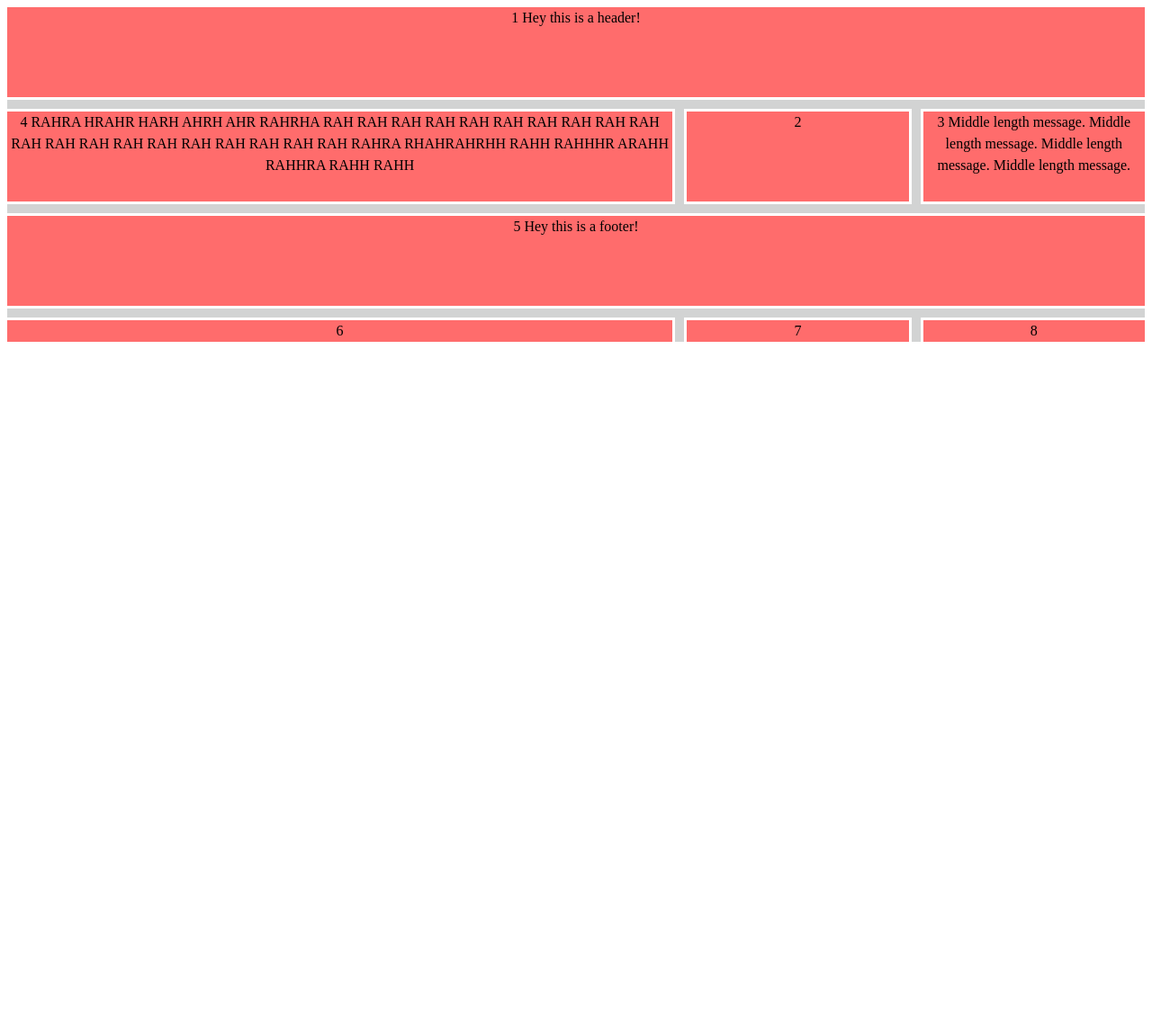
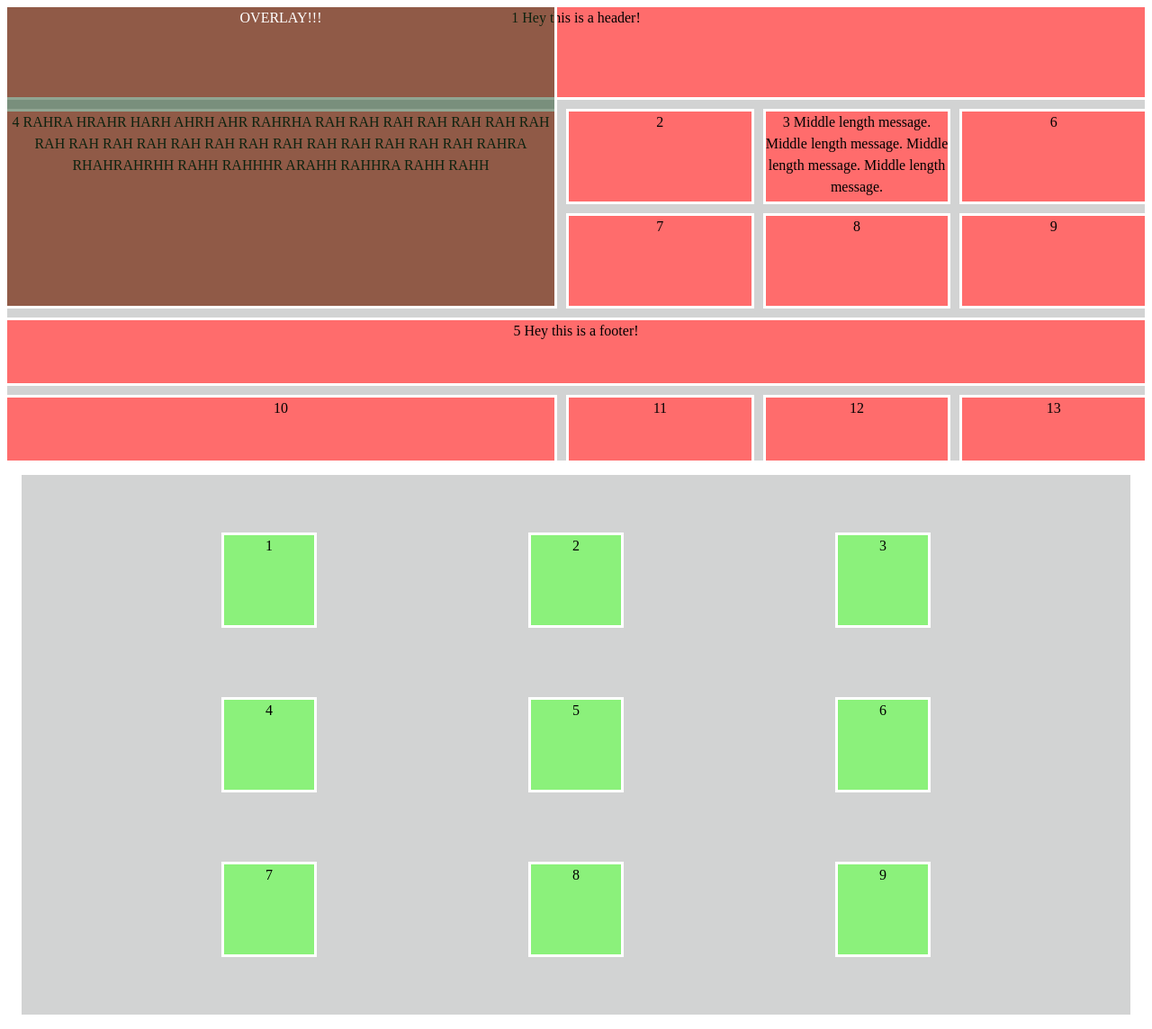
Before and after one commit to RasmusEriksson/wu2-grid, a plain HTML site: page index.html in a window 1280 px wide. Shown: the whole page at 90% size. Before the commit the page ends 808 px from the top, so only its background shows below. Drawn offline with Linux system fonts and the light colour scheme.

Commit message:
Gjort mer om implicit grids och applicerat och även lagt till ett extra grid för att prova på hur justify-content och align-content påverkar elementen

```diff
--- a/index.html
+++ b/index.html
@@ -8,6 +8,7 @@
 </head>
 <body>
     <article class="grid-container">
+        <p class="overlay">OVERLAY!!!</p>
         <p class="header">1 Hey this is a header!</p>
         <p>2</p>
         <p>3 Middle length message. Middle length message. Middle length message. Middle length message.</p>
@@ -16,6 +17,23 @@
         <p>6</p>
         <p>7</p>
         <p>8</p>
+        <p>9</p>
+        <p>10</p>
+        <p>11</p>
+        <p>12</p>
+        <p>13</p>
+    </article>
+
+    <article class="grid2">
+        <p>1</p>
+        <p>2</p>
+        <p>3</p>
+        <p>4</p>
+        <p>5</p>
+        <p>6</p>
+        <p>7</p>
+        <p>8</p>
+        <p>9</p>
     </article>
 </body>
 </html>
--- a/style.css
+++ b/style.css
@@ -6,10 +6,15 @@
 
     display: grid;
 
-    grid-template-areas: "header header header" "bigcontent smallcontent smallcontent" "footer footer footer";
+    grid-template-areas: "header header header header" "bigcontent smallcontent smallcontent smallcontent" "bigcontent smallcontent smallcontent smallcontent" "footer footer footer footer";
 
-    grid-template-columns: 3fr 1fr 1fr;
+    grid-template-columns: 3fr;
     grid-template-rows: repeat(3,minmax(100px, auto));
+
+    grid-auto-rows: 70px;
+    grid-auto-columns: 1fr;
+
+    grid-auto-flow: row;
 
 
     gap: 1rem;
@@ -24,17 +29,50 @@
     }
 
     .test {
-        grid-row: bigcontent;
-        grid-column: bigcontent;
+        grid-area: bigcontent;
     }
 
     .header {
-        grid-row: header;
-        grid-column: header;
+        grid-area: header;
     }
 
     .footer {
-        grid-row: footer;
-        grid-column: footer;
+        grid-area: footer;
+    }
+
+    .overlay {
+
+        color: white;
+        background-color: rgba(27, 70, 31, 0.486);
+
+        grid-row-start: header-start;
+        grid-row-end: bigcontent-end;
+        grid-column-start: header-start;
+        grid-column-end: bigcontent-end;
+
+        z-index: 1;
     }
 }
+
+.grid2 {
+    margin: 1rem;
+    height: 600px;
+    background-color: rgb(210, 211, 211);
+
+    display: grid;
+    gap: 1rem;
+
+    grid-template-rows: repeat(3,minmax(auto,100px));
+    grid-template-columns: repeat(3,minmax(auto,100px));
+
+    justify-content: space-evenly;
+    align-content: space-evenly;
+
+    *{
+        margin: 0;
+        background-color: rgb(139, 241, 123);
+        text-align: center;
+        outline-style: solid;
+        outline-color: white;
+    }
+}
```
